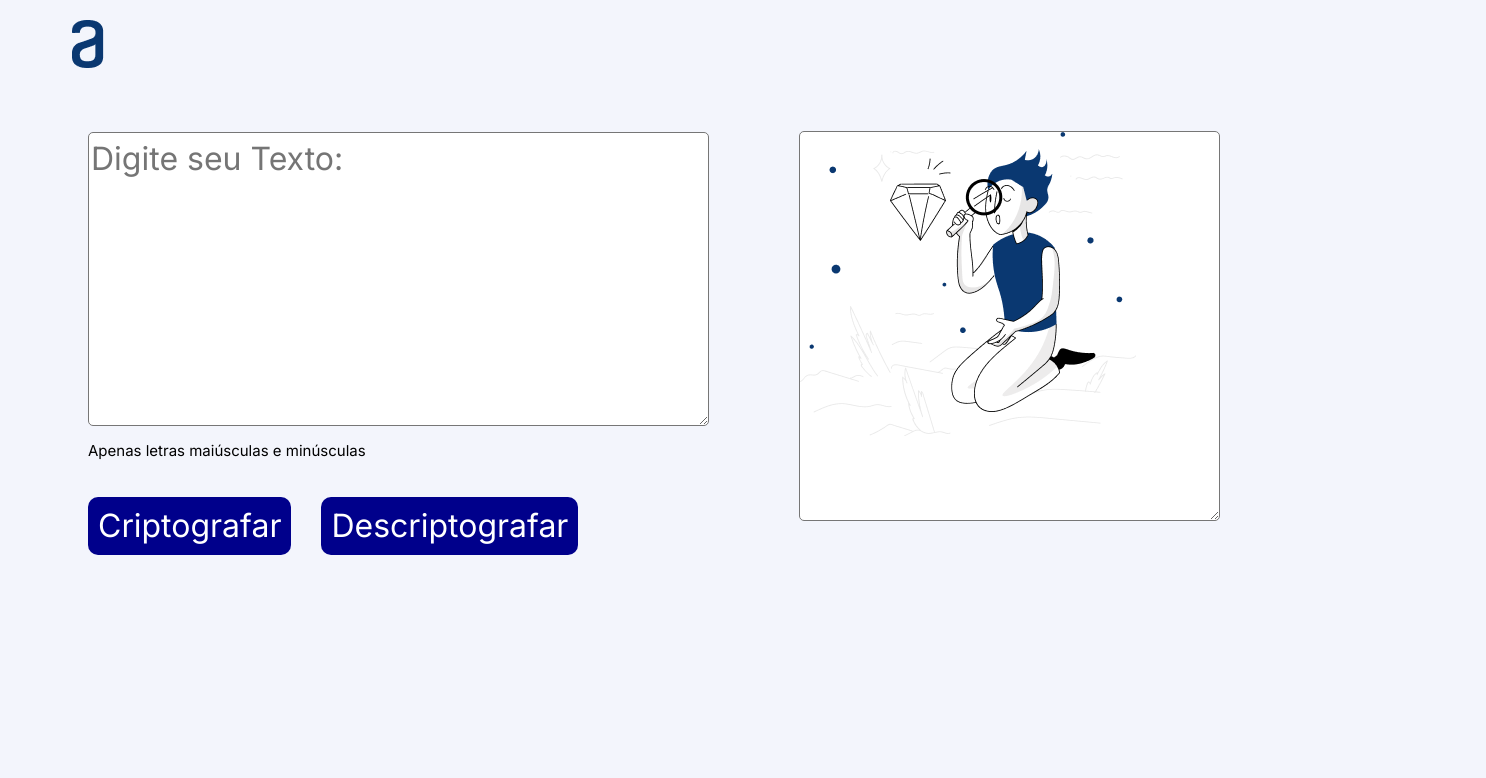
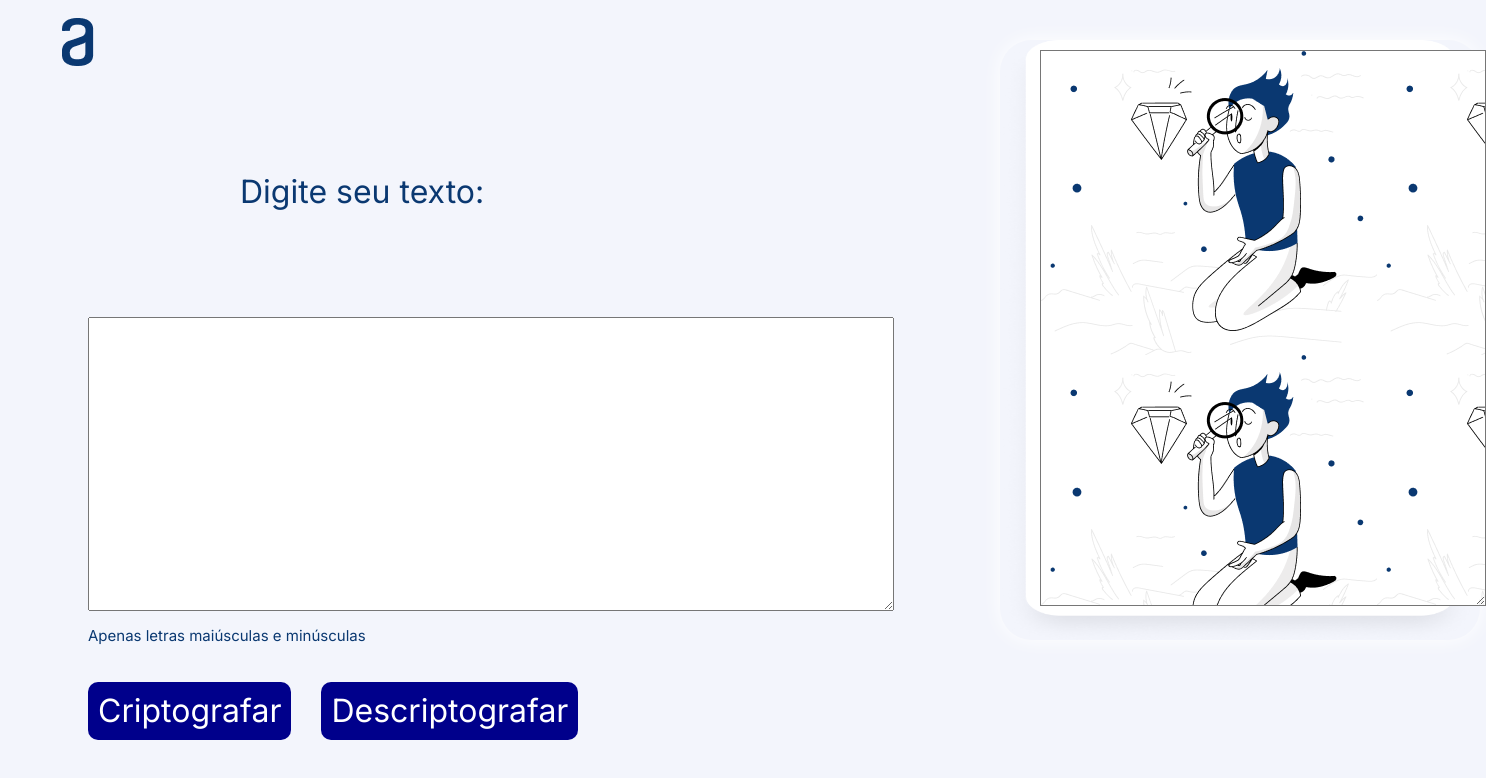
Before and after one commit to Evaldoe397/Progr-ONE_AluraC1Decodificador, a plain HTML site: page index.html in a window 1280 px wide. Shown: the whole page, 1486 px wide, since content can reach past the window. Drawn offline with Linux system fonts and the light colour scheme.

Commit message:
Gravando do Figma como modelo o arquivo Retangulo

```diff
--- a/Style.css
+++ b/Style.css
@@ -1,45 +1,78 @@
-
 
 * {
     font-family: "Inter", sans-serif;
     font-weight: 400;
     font-size: 32px;
     line-height: 150%;
+    color: #0A3871;
 }
 
 body {
     background-color: #f3f5fc;
 }
 
-header {
-    margin: 20px
+header{
+    margin-bottom: 10px;
 }
+
+.logo {
+
+    display: flex;
+    flex-direction: column;
+    align-items: flex-start;
+    padding: 10px;
+    gap: 40px;
+}
+
 .main {
     display: flex;
     margin-left: 80px;
     margin-bottom: 50px;
 }
 
+.frase-input-texto{
+    position: absolute;
+    width: 680px;
+    height: 48px;
+    left: 240px;
+    top: 168px;
+
+}
+
 .input-texto {
-    margin-top: 31px;
-    border-radius: 5px;
+
+    width: 800px;
+    margin-top: 231px;
+
+}
+
+.Retangulo{
+
+    position: absolute;
+    width: 480px;
+    height: 600px;
+    top: 40px;
+    left: 1000px;
+    border-radius: 32px;
+    color: #ffffff;
+    box-shadow: 0px 0px 20px 0px;
+
 }
 
 .mensagem {
-    position: fixed;
-    margin-top: 30px;
-    margin-left: 90px;
+    position: absolute;
+    width: 440px;
+    height: 550px;
+    left: 1040px;
+    right: 944px;
+    top: 50px;
+    bottom: 3px;
     background-image: url("Boneco.png");
-    background-repeat: no-repeat;
-    border-radius: 5px;
-
 }
 
-.informacao {
-    margin-top: 1px;
+.informacao {    margin-top: 1px;
     font-size: 15px;
 }
-
 
 .botoes {
     display: flex;
@@ -58,10 +91,9 @@ header {
     }
 
 .encriptar:hover{
-        background: darkblue ;
+        background: #0a3871 ;
         transform: scale(1.1);
 }
-
 
 .desencriptar{
     border: none;
--- a/index.html
+++ b/index.html
@@ -1,6 +1,5 @@
 <!DOCTYPE html>
 <html lang="pt-BR">
-
 <head>
     <meta charset="UTF-8">
     <meta http-equiv="X-UA-Compatible" content="IE=edge">
@@ -19,7 +18,8 @@
 <main class="main">
 
 <section>
-<textarea class="input-texto" cols="30" rows="6" placeholder="Digite seu Texto:"></textarea>
+<Div class="frase-input-texto">Digite seu texto:</Div>
+<textarea class="input-texto" cols="30" rows="6"></textarea>
 <div>
     <h6 class= "informacao">Apenas letras maiúsculas e minúsculas</h6>
 </div>
@@ -35,6 +35,7 @@
 </section>
 
 <section>
+ <img class="Retangulo" src="Rectangle 1.png" alt="Retangulo da Figura criado no figma">
 <textarea class="mensagem" cols="20" rows="8"></textarea>
 </section>
 
```
Also changed, not shown: Rectangle 1.png (added).
